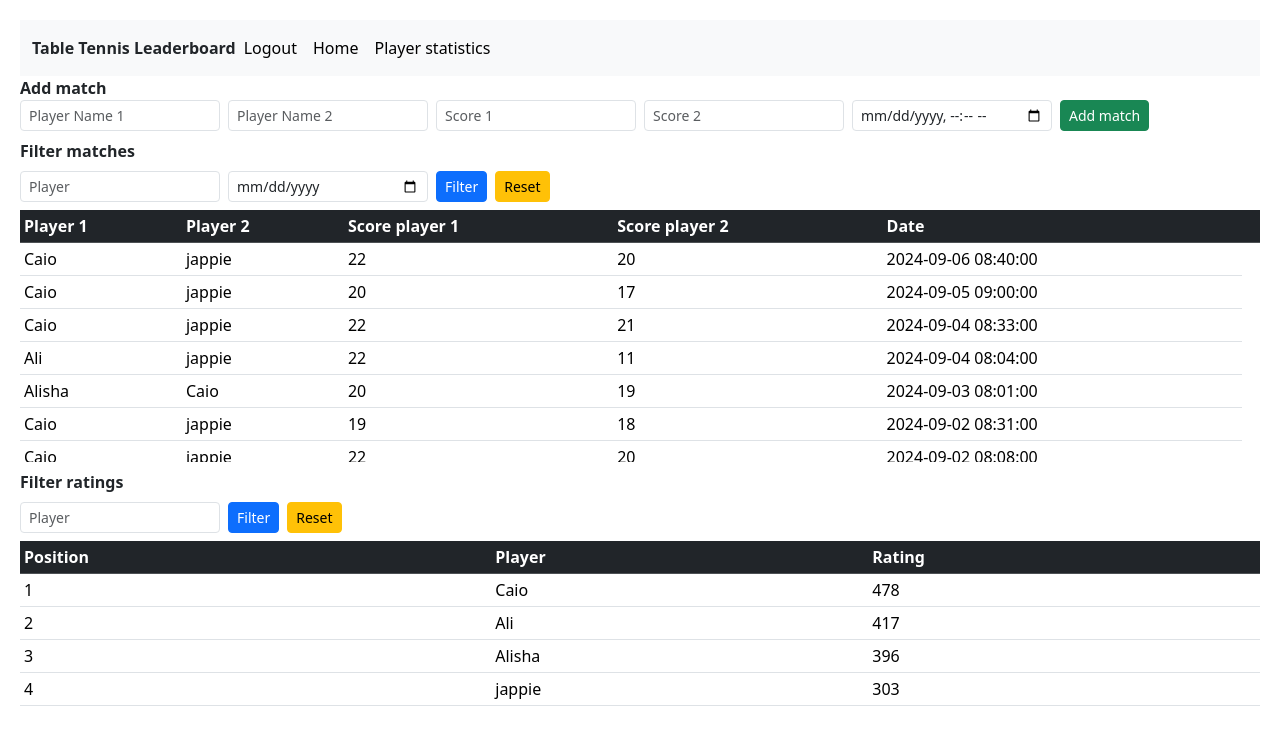
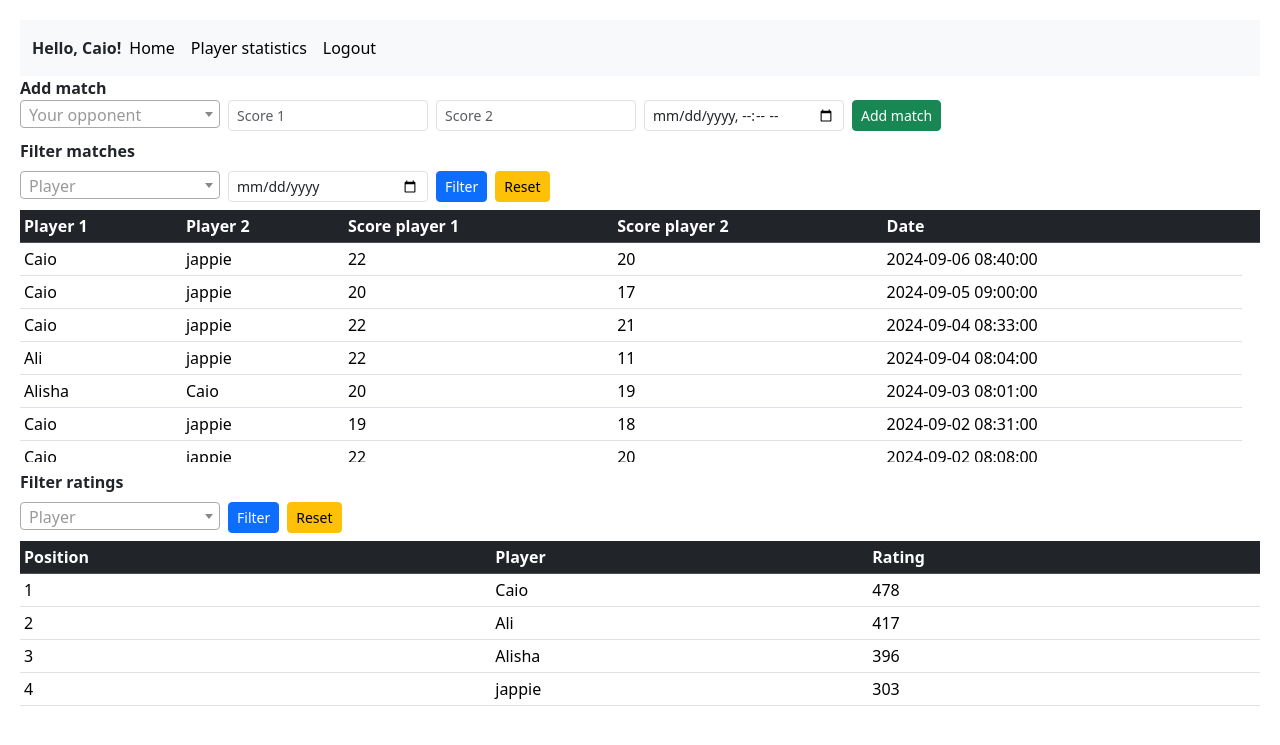
Before and after one commit to cunning-odysseus/Tennis, a Flask app: page / in a window 1280 px wide. Shown: the top 745 px of the page. Run offline with Flask 3, Linux system fonts and the light colour scheme; a user stored in the database is signed in; data comes from the database, SQL or seed files in the repository; both versions use the stored data as it was after the commit; some libraries are stand-ins or nearby versions.

Commit message:
drop down menu's en player 1 gebonden aan de current user

```diff
--- a/leaderboard/app.py
+++ b/leaderboard/app.py
@@ -169,12 +169,13 @@ def index():
     Telkens als de hoofdpagina geladen wordt, worden de ratings opnieuw opgehaald.
     """
 
-    print(current_user.email)
-
     # Hier wordt de tabel met ratings opgehaald
     conn = sqlite3.connect('/Users/caioeduardo/Documents/python_project/Tennis/leaderboard/data/match_history.db') # Verbinding maken met de database
     match_history = pd.read_sql_query("SELECT * FROM match_history", conn) # Ophalen van de gegevens die in de database zitten
+    users = pd.read_sql_query("SELECT username FROM users", conn) # Ophalen van usernames voor de dropdown list
     conn.close() # Verbinding sluiten
+
+    users = users['username'].to_list()
 
     # Ophalne van de meest recente player ratings
     player_rating = module.most_recent_rating(match_history)
@@ -199,7 +200,6 @@ def index():
 
     elif 'date' in request.args.keys() and bool(request.args['date']):
         date_search = request.args['date']
-        print(type(date_search))
         match_history_table = MatchHistory.query.filter(MatchHistory.date.like(f'{date_search}%'))
 
     else:
@@ -217,18 +217,21 @@ def index():
     # maar dan wordt dat hier als bepalende factor voor de pagina layout gebruikt. (of invulvelden worden geladen met save en annuleren knoppen)
     if 'edit' in request.args.keys():
         match_id = int(request.args['edit'])
-        return render_template('home.html', match_history_table=match_history_table, match_id=match_id, Player_rating=player_rating, invullen=invullen)
+        return render_template('home.html', match_history_table=match_history_table, match_id=match_id, Player_rating=player_rating, invullen=invullen, users=users)
 
-    return render_template('home.html', match_history_table=match_history_table, Player_rating=player_rating, invullen=invullen)
+    return render_template('home.html', match_history_table=match_history_table, Player_rating=player_rating, invullen=invullen, users=users)
 
 @app.route('/player_statistics', methods=['GET'])
+@login_required
 def index_player_stats():
 
     # Hier wordt de tabel met ratings opgehaald
     conn = sqlite3.connect('/Users/caioeduardo/Documents/python_project/Tennis/leaderboard/data/match_history.db') # Verbinding maken met de database
     match_history = pd.read_sql_query("SELECT * FROM match_history", conn) # Ophalen van de gegevens die in de database zitten
+    users = pd.read_sql_query("SELECT username FROM users", conn) # Ophalen van usernames voor de dropdown list
     conn.close() # Verbinding sluiten
 
+    users = users['username'].to_list()
     stats = module.player_statistics(match_history)
     rating_progression = module.player_rating_progression(match_history)
 
@@ -261,18 +264,19 @@ def index_player_stats():
     graphJSON = pio.to_json(fig)
 
     # Pass the JSON data to the template
-    return render_template('player_statistics.html', graphJSON=graphJSON, stats=stats)
+    return render_template('player_statistics.html', graphJSON=graphJSON, stats=stats, users=users)
 
 
 # Deze URL kan je niet bezoeken, maar dient alleen om iets in te voeren vandaar de methode POST
 @app.route('/add', methods=['POST'])
+@login_required
 def add_match():
     """
     Dit is de pagina waarin een post verstuurd wordt naar de server met de wedstrijd input.
     Na het binnenkrijgen van de wedstrijdgegevens wordt hier aan de backend ook een nieuwe berekening gemaakt van de ratings.
     """
     # Hier wordt de informatie opgehaald uit de velden
-    player_1 = request.form.get('player_1')
+    player_1 = current_user.username
     player_2 = request.form.get('player_2')
     score_1 = int(request.form.get('score_1'))
     score_2 = int(request.form.get('score_2'))
@@ -288,8 +292,14 @@ def add_match():
         pass
 
     # Controle op naam
-    if player_1 or player_2 == None:
-        print('Spelersnaam mag niet leeg zijn')
+    if player_1 == player_2:
+        return 'Spelersnamen mogen niet hetzelfde zijn'
+    else:
+        pass
+
+    # Controle op verschil score
+    if abs(score_1 - score_2) < 2:
+        return 'Scoreverschil moet 2 of groter zijn'
     else:
         pass
 
@@ -363,6 +373,7 @@ def add_match():
 
 
 @app.route('/update/<int:match_id>', methods=['POST'])
+@login_required
 def update_item(match_id):
     """
     Deze pagina wordt gebruikt voor het aanpassen van een bestaande uitslag.
@@ -455,6 +466,7 @@ def update_item(match_id):
     return redirect(url_for('index'))
 
 @app.route('/delete/<int:match_id>', methods=['GET'])
+@login_required
 def delete_item(match_id):
 
     # Ophalen van wedstrijd die aangepast moet worden adhv match id
--- a/leaderboard/templates/home.html
+++ b/leaderboard/templates/home.html
@@ -6,6 +6,17 @@
     <meta name="viewport" content="width=device-width, initial-scale=1.0">
     <link rel="stylesheet" href="{{ url_for('static', filename='styles.css') }}">
     <link href="https://cdn.jsdelivr.net/npm/bootstrap@5.3.3/dist/css/bootstrap.min.css" rel="stylesheet" integrity="sha384-QWTKZyjpPEjISv5WaRU9OFeRpok6YctnYmDr5pNlyT2bRjXh0JMhjY6hW+ALEwIH" crossorigin="anonymous">
+    <!-- Deze zijn nodig voor de dropdown list met search -->
+    <!-- Select2 CSS -->
+    <link href="https://cdn.jsdelivr.net/npm/select2@4.1.0-rc.0/dist/css/select2.min.css" rel="stylesheet" />
+
+    <!-- jQuery (Required for Select2) -->
+    <script src="https://code.jquery.com/jquery-3.6.0.min.js"></script>
+
+    <!-- Select2 JS -->
+    <script src="https://cdn.jsdelivr.net/npm/select2@4.1.0-rc.0/dist/js/select2.min.js"></script>
+
+    <!-- Favicon -->
     <link rel="shortcut icon" href="{{ url_for('static', filename='favicon.png') }}">
     <title>Table Tennis Leaderboard</title>
 </head>
@@ -14,13 +25,9 @@
 
     <nav class="navbar navbar-expand-lg bg-body-tertiary">
         <div class="container-fluid">
-            <label> <strong> Table Tennis Leaderboard </strong> </label>
+            <label> <strong> Hello, {{ current_user.username }}! </strong> </label>
             <div class="collapse navbar-collapse" id="navbarSupportedContent">
                 <ul class="navbar-nav me-auto mb-2 mb-lg-0">
-
-                    <li class="nav-item">
-                        <a class="nav-link active" href="/logout">Logout</a>
-                    </li>
 
                     <li class="nav-item">
                         <a class="nav-link active" aria-current="page" href="/">Home</a>
@@ -29,25 +36,46 @@
                     <li class="nav-item">
                         <a class="nav-link active" aria-current="page" href="/player_statistics">Player statistics</a>
                     </li>
+
+                    <li class="nav-item">
+                        <a class="nav-link active" href="/logout">Logout</a>
+                    </li>
                 </ul>
             </div>
         </div>
     </nav>
 
-
-    <div >
+    <div>
         <!-- Form voor het toevoegen van een wedstrijd -->
         <label> <strong> Add match </strong> </label>
             <form action="{{ url_for('add_match') }}" method="POST">
+
                 <div class="row g-2">
 
                     <div class="col-md-2">
-                        <input type="text" class="form-control form-control-sm" name="player_1" placeholder="Player Name 1" required>
+                        <!-- Drowpdown menu voor het selecteren van een speler -->
+                        <div class="form-group">
+                            <form>
+                                <select class="form-select"  id="players" name="player_2" required>
+                                    <option value="" disabled selected></option>
+                                    {% for user in users %}
+                                        <option value="{{user}}">{{user}}</option>
+                                    {% endfor %}
+                                </select>
+                            </form>
+                        </div>
+
+                        <!-- Initialize Select2 -->
+                        <script>
+                            $(document).ready(function() {
+                                $('#players').select2({
+                                    placeholder: "Your opponent",
+                                    allowClear: true
+                                });
+                            });
+                        </script>
                     </div>
 
-                    <div class="col-md-2">
-                        <input type="text" class="form-control form-control-sm" name="player_2" placeholder="Player Name 2" required>
-                    </div>
 
                     <div class="col-md-2">
                         <input type="number" class="form-control form-control-sm" name="score_1" placeholder="Score 1" required>
@@ -76,7 +104,27 @@
             <div class="row g-2">
 
                 <div class="col-md-2">
-                    <input type="text" class="form-control form-control-sm" name="player" placeholder="Player">
+                    <!-- Drowpdown menu voor het selecteren van een speler -->
+                    <div class="form-group">
+                        <form>
+                            <select class="form-select"  id="match_history_player_filter" name="player" required>
+                                <option value="" disabled selected></option>
+                                {% for user in users %}
+                                    <option value="{{user}}">{{user}}</option>
+                                {% endfor %}
+                            </select>
+                        </form>
+                    </div>
+
+                    <!-- Initialize Select2 -->
+                    <script>
+                        $(document).ready(function() {
+                            $('#match_history_player_filter').select2({
+                                placeholder: "Player",
+                                allowClear: true
+                            });
+                        });
+                    </script>
                 </div>
 
                 <div class="col-md-2">
@@ -168,7 +216,27 @@
                 <div class="row g-2">
 
                     <div class="col-md-2">
-                        <input type="text" class="form-control form-control-sm" name="player" placeholder="Player">
+                        <!-- Drowpdown menu voor het selecteren van een speler -->
+                        <div class="form-group">
+                            <form>
+                                <select class="form-select"  id="rating_player_filter" name="player_rating" required>
+                                    <option value="" disabled selected></option>
+                                    {% for user in users %}
+                                        <option value="{{user}}">{{user}}</option>
+                                    {% endfor %}
+                                </select>
+                            </form>
+                        </div>
+
+                        <!-- Initialize Select2 -->
+                        <script>
+                            $(document).ready(function() {
+                                $('#rating_player_filter').select2({
+                                    placeholder: "Player",
+                                    allowClear: true
+                                });
+                            });
+                        </script>
                     </div>
 
                     <div class="col-md-auto">
```
Also changed, not shown: leaderboard/templates/player_statistics.html (+25 -1 lines), leaderboard/data/match_history.db, leaderboard/static/styles.css (line endings or trailing spaces).
